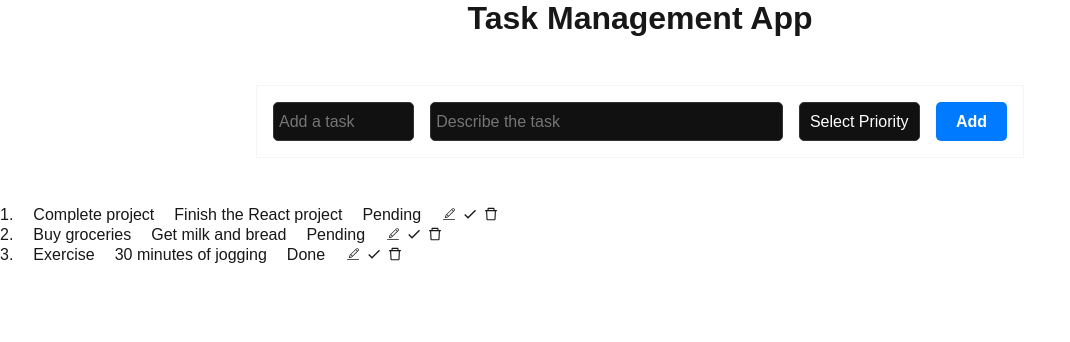
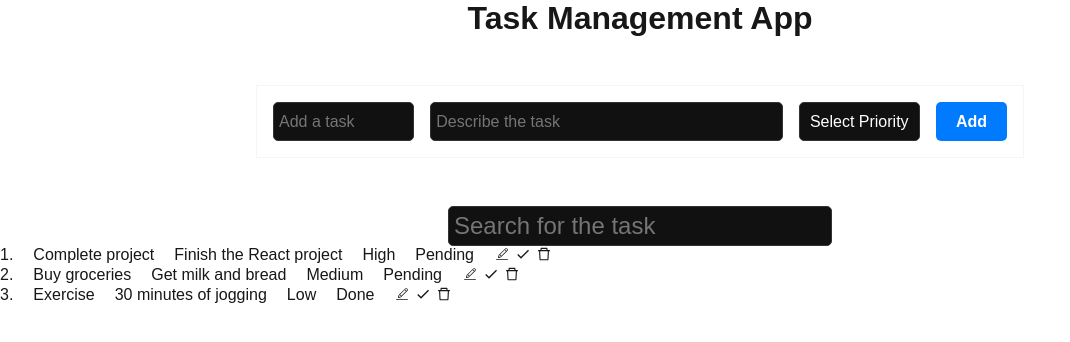
Before and after one commit to tushartyagi0507/Task-Mangement-App, a Next.js app: page / in a window 1280 px wide. Shown: the top 342 px of the page, without its empty margins (0-1070 px from the left). Built offline with nearby package versions, Linux system fonts and the light colour scheme.

Commit message:
feat: edit funtionality

```diff
--- a/src/Data/tasks.js
+++ b/src/Data/tasks.js
@@ -1,5 +1,5 @@
 export const Data = [
-    { id: 1, title: 'Complete project', description: 'Finish the React project', priority: 'high', completed: false },
-    { id: 2, title: 'Buy groceries', description: 'Get milk and bread', priority: 'medium', completed: false },
-    { id: 3, title: 'Exercise', description: '30 minutes of jogging', priority: 'low', completed: true },
+    { id: 1, title: 'Complete project', description: 'Finish the React project', priority: 'High', completed: false },
+    { id: 2, title: 'Buy groceries', description: 'Get milk and bread', priority: 'Medium', completed: false },
+    { id: 3, title: 'Exercise', description: '30 minutes of jogging', priority: 'Low', completed: true },
   ];
--- /dev/null
+++ b/src/component/Item.jsx
@@ -0,0 +1,30 @@
+import React from 'react'
+import { CiEdit } from "react-icons/ci";
+import { MdOutlineDone } from "react-icons/md";
+import { AiOutlineDelete } from "react-icons/ai";
+
+const Item = (props) => {
+    if (props === undefined) return
+    const{title, id, description, completed, priority} = props.data
+    const {index} = props
+    const {handleComplete, handleDelete, handleEdit } = props
+
+  return (
+    <>
+         <li key={id} id="list">
+          <span>{index}.</span>
+          <span>{title}</span>
+          <span>{description}</span>
+          <span>{priority}</span>
+          <span>{completed ? "Done" : "Pending"}</span>
+          <div className="editables" >
+        <span onClick={()=> handleEdit(id)}> <CiEdit /></span>
+        <span onClick={()=> handleComplete(props.data)}> <MdOutlineDone /></span>
+        <span onClick={()=> handleDelete(id)}> <AiOutlineDelete /></span>
+        </div>
+        </li>
+    </>
+  )
+}
+
+export default Item
--- a/src/component/TaskMangement.js
+++ /dev/null
@@ -1,56 +0,0 @@
-"use client";
-import React, { useState } from "react";
-
-export const TaskMangement = ({handleAdd}) => {
-
-  const [task, settask] = useState("");
-  const [description, setdescription] = useState("");
-  const [priority, setpriority] = useState('')
-
-
-  const handleSubmit = (e)=> {
-    e.preventDefault()
-  handleAdd(task, description, priority)
-  setdescription("")
-  settask("")
-  setpriority("Select Priority")
-  }
-
-  const handlePriority = (e)=> {
-    setpriority(e.target.value)
-  }
-  return (
-    <div>
-      <form id="form" onSubmit={handleSubmit}>
-        <input
-          type="text"
-          id="task-input"
-          value={task}
-          placeholder="Add a task"
-          onChange={(e) => settask(e.target.value)}
-        />
-        <input
-          type="text"
-          id="description-input"
-          value={description}
-          placeholder="Describe the task"
-          onChange={e => setdescription(e.target.value)}
-        />
-        <select onChange={handlePriority}>
-            <option value="Select Priority">Select Priority</option>
-          <option value="High" >
-            High
-          </option>
-          <option value="Medium" >
-            Medium
-          </option>
-          <option value="Low" >
-            Low
-          </option>
-        </select>
-        <button>Add</button>
-      </form>
-
-    </div>
-  );
-};
--- /dev/null
+++ b/src/component/TaskMangement.jsx
@@ -0,0 +1,65 @@
+"use client";
+import React, { useState } from "react";
+
+export const TaskMangement = ({
+  handleAdd,
+  update,
+  task,
+  settask,
+  description,
+  setdescription,
+  priority,
+  setpriority,
+  isedit,
+}) => {
+  const handleSubmit = (e) => {
+    e.preventDefault();
+    handleAdd(task, description, priority);
+    setdescription("");
+    settask("");
+    setpriority("Select Priority");
+  };
+
+  const handleUpdate = (e)=> {
+    e.preventDefault()
+    console.log(task, description, priority)
+    update(task, description, priority)
+    setdescription("");
+    settask("");
+    setpriority("Select Priority");
+  }
+
+  const handlePriority = (e) => {
+    setpriority(e.target.value);
+  };
+
+  return (
+    <div>
+      <form id="form" onSubmit={isedit ? handleUpdate : handleSubmit}>
+        <input
+          type="text"
+          id="task-input"
+          value={task}
+          placeholder="Add a task"
+          required
+          onChange={(e) => settask(e.target.value)}
+        />
+        <input
+          type="text"
+          id="description-input"
+          value={description}
+          placeholder="Describe the task"
+          required
+          onChange={(e) => setdescription(e.target.value)}
+        />
+        <select value={priority} onChange={handlePriority}>
+          <option value="Select Priority">Select Priority</option>
+          <option value="High">High</option>
+          <option value="Medium">Medium</option>
+          <option value="Low">Low</option>
+        </select>
+        <button>{isedit ? "Update" : "Add"}</button>
+      </form>
+    </div>
+  );
+};
--- a/src/pages/index.js
+++ b/src/pages/index.js
@@ -1,12 +1,9 @@
 import Head from "next/head";
 import localFont from "next/font/local";
-import {Data} from '../Data/tasks'
+import { Data } from "../Data/tasks";
 import { TaskMangement } from "@/component/TaskMangement";
 import { useState } from "react";
-import { CiEdit } from "react-icons/ci";
-import { MdOutlineDone } from "react-icons/md";
-import { AiOutlineDelete } from "react-icons/ai";
-
+import Item from "@/component/Item";
 
 const geistSans = localFont({
   src: "./fonts/GeistVF.woff",
@@ -19,57 +16,80 @@ const geistMono = localFont({
   weight: "100 900",
 });
 
-
 export async function getServerSideProps() {
   // Here I am passing the data that I get from the const Data I am using
-  const initialTasks = Data
+  const initialTasks = Data;
 
   return {
-    props: { initialTasks},
+    props: { initialTasks },
   };
 }
 
-export default function Home({initialTasks}) {
-const [Tasks, setTasks] = useState(initialTasks)
+export default function Home({ initialTasks }) {
+  const [Tasks, setTasks] = useState(initialTasks);
+  const [task, settask] = useState("");
+  const [description, setdescription] = useState("");
+  const [priority, setpriority] = useState()
+  const [isedit, setisedit] = useState(false)
+  const [Currid, setcurrid] = useState('')
+  const [text, settext] = useState('')
 
-
-const handleAdd = (task, description, priority)=> {
-  setTasks((prev)=> {
-  return  [...prev, {
-     id: prev.length+1,
+  const handleAdd = (task, description, priority) => {
+    if (priority === "Select Priority") priority = "Low"
+    setTasks((prev) => {
+      return [
+        ...prev,
+        {
+          id: prev.length + 1,
           title: task,
           description,
           priority,
-     completed: false
-    }]
-  })
+          completed: false,
+        },
+      ];
+    });
+  };
+
+  const update = (task, description, priority)=> {
+    const index = Tasks.map((item)=> {return item.id}).indexOf(Currid)
+    console.log(index)
+    console.log("chala")
+    const dummy = [...Tasks]
+    console.log(task, description, priority)
+    dummy[index].title = task
+    dummy[index].description = description
+    dummy[index].priority = priority
+    setTasks(dummy)
+  }
+  const handleDelete = (Currid) => {
+   confirm("Are you sure about deleting this task?")
+    {const dummy = Tasks.filter((task) => {
+      return task.id != Currid;
+    });
+    setTasks(dummy)}
+  };
+
+  const handleEdit = (passedId) => {
+    setcurrid(passedId)
+    setisedit(true)
+    const dummy = Tasks.filter((element)=> element.id === passedId)
+    const {title, description, priority } = dummy[0]
+    //setting the fields to the selected task
+    settask(title )
+    setdescription(description)
+    setpriority(priority)
   }
 
-const handleDelete = (Currid)=> {
-
-  const dummy = Tasks.filter((task)=> {
-    return (
-      task.id != Currid
-    )
-  })
-  setTasks(dummy)
+  const handleComplete = (selectedTask) => {
+    const dummy = Tasks.map((task) => {
+      if (task.id === selectedTask.id) {
+        return { ...task, completed: !task.completed };
+      } else {
+        return task;
       }
-
-const handleEdit =(Currid)=> {
-
-}
-
-const handleComplete = (selectedTask)=> {
-const dummy = Tasks.map((task)=> {
-  if(task.id === selectedTask.id ) {
-  return {...task, completed: !task.completed}
-  }
-  else {
-    return task
-  }
-})
-setTasks(dummy)
-}
+    });
+    setTasks(dummy);
+  };
 
   return (
     <>
@@ -80,24 +100,30 @@ setTasks(dummy)
         <link rel="icon" href="/favicon.ico" />
       </Head>
       <h1 className="header">Task Management App</h1>
-     <TaskMangement handleAdd={handleAdd}/>
+      <TaskMangement handleAdd={handleAdd}
+      task={task} settask={settask}
+      description={description} setdescription = {setdescription}
+      priority = {priority} setpriority = {setpriority}
+      isedit={isedit}
+      update={update}
+        />
+
+       <div className="search-wrapper">
+       <input type="text" value={text} onChange={()=> settext(e.target.value)} className="search" placeholder="Search for the task"/>
+       </div>
+
       <div className="container">
-      <ul >
-      { Tasks !== undefined && Tasks.length > 0 && Tasks.map((task, index)=> {
-         index+=1
-        return (
-        <li key={task.id} id="list">
-          <span>{index}.</span>
-          <span>{task.title}</span>
-          <span>{task.description}</span>
-          <span>{task.completed ? "Done" : "Pending"}</span>
-          <div className="editables" >
-        <span onClick={()=> handleEdit(task.id)}> <CiEdit /></span>
-        <span onClick={()=> handleComplete(task)}> <MdOutlineDone /></span>
-        <span onClick={()=> handleDelete(task.id)}> <AiOutlineDelete /></span>
-        </div>
-        </li>
-      )
+        <ul>
+          {Tasks !== undefined &&
+            Tasks.length > 0 &&
+            Tasks.map((task, index) => {
+              index += 1;
+              return <Item data={task} index={index} key={task.id}
+              handleAdd={handleAdd}
+              handleComplete={handleComplete}
+              handleDelete={handleDelete}
+              handleEdit={handleEdit}
+              />;
             })}
         </ul>
       </div>
--- a/src/styles/globals.css
+++ b/src/styles/globals.css
@@ -135,3 +135,22 @@ gap: 20px;
 display: flex ;
 gap: 5px;
 }
+
+.search-wrapper{display: flex;
+justify-content: center;}
+.search{
+  background-color: #111;
+  color: #fff;
+  border: 1px solid #333;
+  padding: 5px;
+  border-radius: 5px;
+  font-size: 16px;
+  box-sizing: border-box;
+  width: 30%;
+ font-size: 1.5rem;
+
+  :focus {
+    outline: none; /* Remove the default browser focus outline */
+    border-color: #007bff; /* Change border color on focus */
+  }
+}
```
Lines whose indentation alone changed are shown as unchanged.
